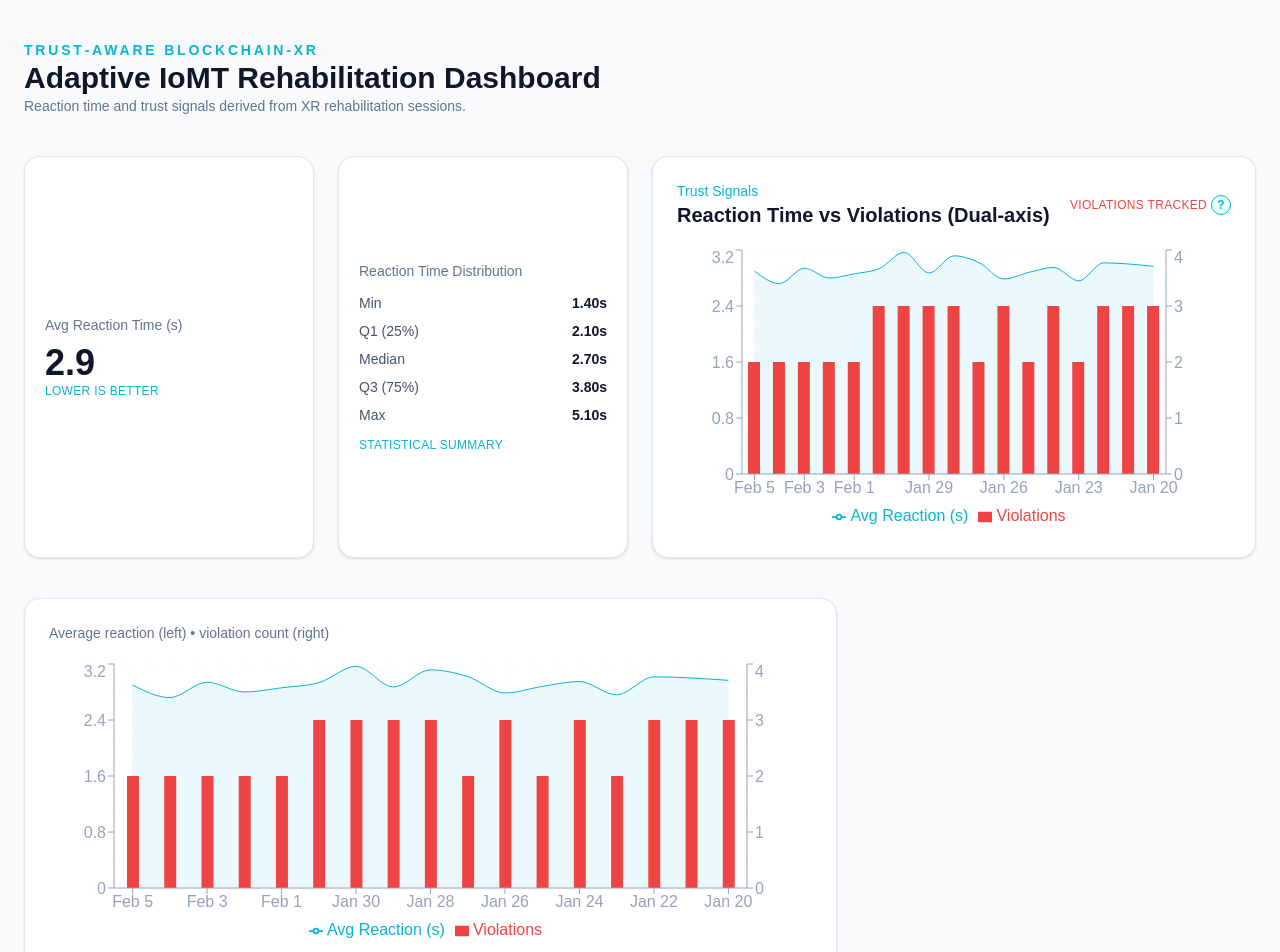
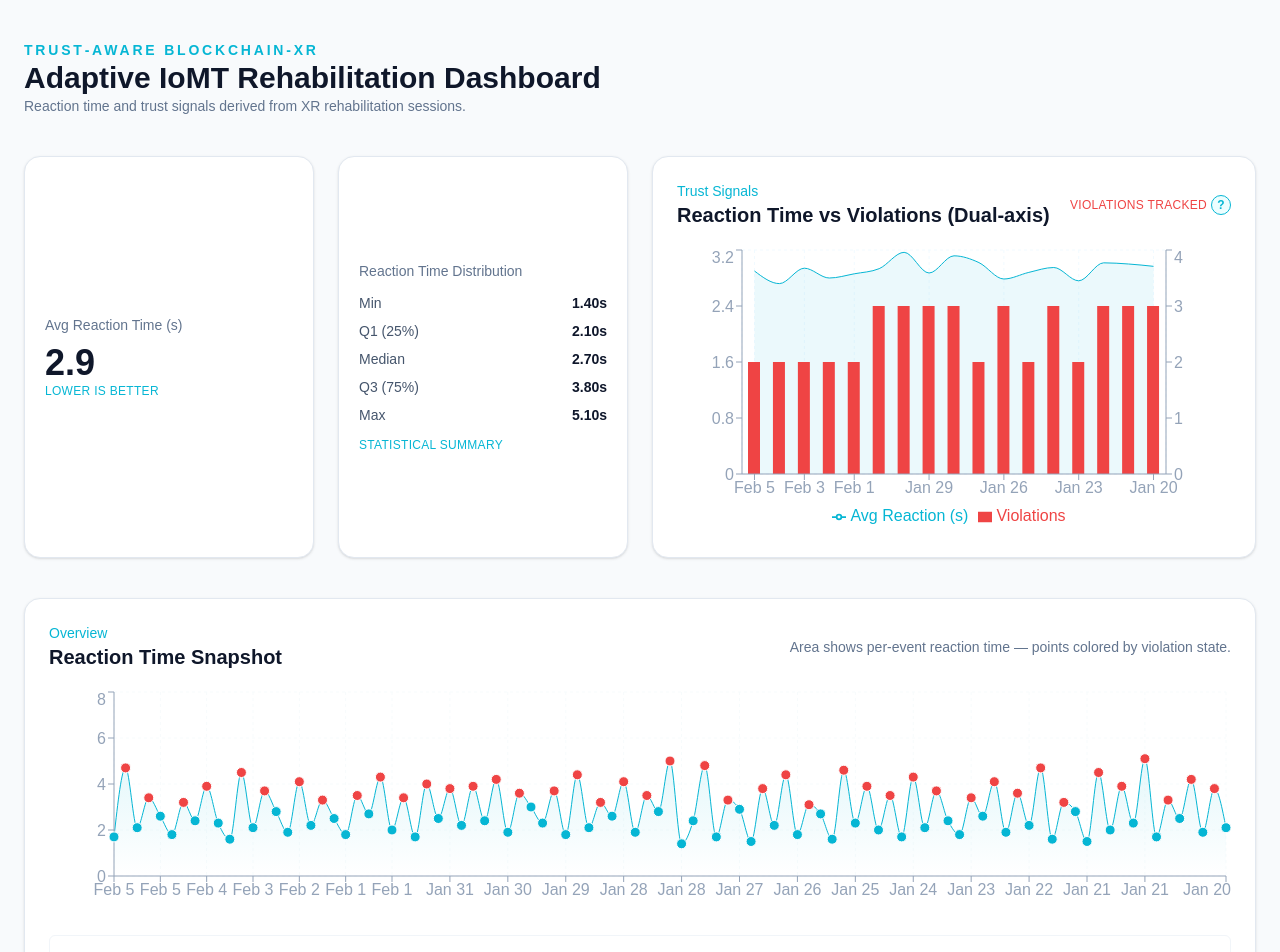
Before and after one commit to Quddos/Blockchain_XR_IoMT, a Next.js app: page /dashboard in a window 1280 px wide. Shown: the top 952 px of the page. Built offline with nearby package versions, Linux system fonts and the light colour scheme.

Commit message:
refactor(TrendCharts): remove dual axis chart and event detail plots for clarity

```diff
--- a/components/dashboard/TrendCharts.tsx
+++ b/components/dashboard/TrendCharts.tsx
@@ -144,29 +144,6 @@ export function TrendCharts({ sessions, compactMode = false }: TrendChartsProps)
 
   return (
     <div className="grid gap-6 lg:grid-cols-3">
-      {/* Dual axis: area for avg reaction, bar for violations per day */}
-      <div className="rounded-2xl border border-slate-200 bg-white p-6 shadow-sm lg:col-span-2">
-        <div className="mb-4">
-          <p className="text-sm text-slate-500">Average reaction (left) • violation count (right)</p>
-        </div>
-        <div className="h-72">
-          <ResponsiveContainer width="100%" height="100%">
-            <ComposedChart data={aggregated}>
-              <CartesianGrid strokeDasharray="3 3" stroke="#f1faff" />
-              <XAxis dataKey="dateLabel" stroke="#94a3b8" />
-              <YAxis yAxisId="left" stroke="#94a3b8" />
-              <YAxis yAxisId="right" orientation="right" stroke="#94a3b8" allowDecimals={false} />
-              <Tooltip />
-              <Legend />
-              <Area yAxisId="left" type="monotone" dataKey="avg" name="Avg Reaction (s)" stroke={PRIMARY} fill={PRIMARY} fillOpacity={0.08} />
-              <Bar yAxisId="right" dataKey="viol" name="Violations" barSize={12} fill={VIOLATION} />
-            </ComposedChart>
-          </ResponsiveContainer>
-        </div>
-
-        {/* Event detail plots removed — not relevant for this view */}
-      </div>
-
       {/* Mini-bar of per-event violations + area with caps colored by violation */}
       <div className="rounded-2xl border border-slate-200 bg-white p-6 shadow-sm lg:col-span-3">
         <div className="mb-4 flex items-center justify-between">
```
